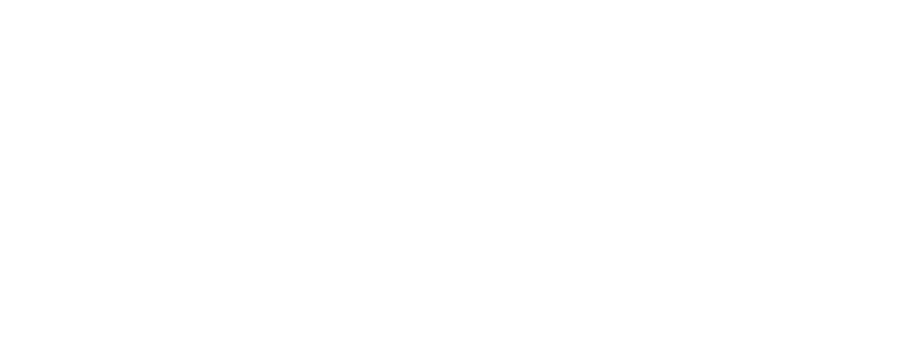
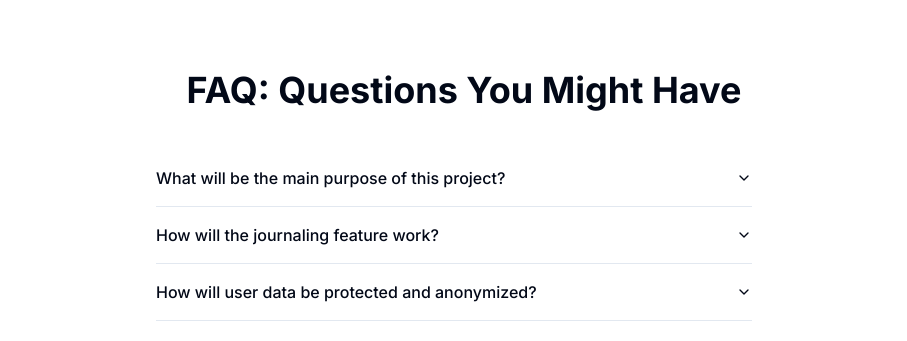
Before and after one commit to Harman-Sahota/Journey-Maps, a Next.js app in the folder frontend/: page / in a window 1280 px wide. Shown: the part 2469-2810 px from the top of the page, without its empty margins (186-1093 px from the left). Before the commit the page ends 2455 px from the top, so only its background shows below. Built offline with nearby package versions, Linux system fonts and the light colour scheme.

Commit message:
faq added

```diff
--- a/frontend/app/page.tsx
+++ b/frontend/app/page.tsx
@@ -10,6 +10,7 @@
   CardTitle,
 } from "@/components/ui/card"
 import LeftRight from "@/components/ui/leftright";
+import Faq from "@/components/ui/faq";
 
 const values = [
   {
@@ -79,6 +80,12 @@
 
       <LeftRight />
 
+      <h2 className="text-4xl mt-32 ml-5 text-center font-bold" id="faq">FAQ: Questions You Might Have</h2>
+
+      <div className="mt-10">
+        <Faq/>
+      </div>
+
     </div>
   );
 }
--- /dev/null
+++ b/frontend/components/ui/faq.tsx
@@ -0,0 +1,32 @@
+import {
+    Accordion,
+    AccordionContent,
+    AccordionItem,
+    AccordionTrigger,
+} from "@/components/ui/accordion";
+
+export default function Faq() {
+    return (
+        <Accordion type="single" className="mx-auto w-full sm:w-2/3 lg:w-1/2" collapsible>
+            <AccordionItem value="What will be the main purpose of this project?">
+                <AccordionTrigger>What will be the main purpose of this project?</AccordionTrigger>
+                <AccordionContent>
+                    The main purpose of this project will be to provide a comprehensive platform for mental health journaling, community support, and personalized guidance. It will aim to empower individuals on their mental health journey by allowing them to document their experiences, connect with others facing similar challenges, access relevant resources, and receive personalized support and guidance.
+                </AccordionContent>
+            </AccordionItem>
+            <AccordionItem value="How will the journaling feature work?">
+                <AccordionTrigger>How will the journaling feature work?</AccordionTrigger>
+                <AccordionContent>
+                    The journaling feature will allow users to create and maintain mental health journals where they can document their thoughts, feelings, symptoms, coping strategies, and progress over time. It will include options to track mood, set goals, and reflect on personal experiences. Users will be able to use the journaling feature as a tool for self-reflection, self-care, and tracking their mental health journey.
+                </AccordionContent>
+            </AccordionItem>
+            <AccordionItem value="How will user data be protected and anonymized?">
+                <AccordionTrigger>How will user data be protected and anonymized?</AccordionTrigger>
+                <AccordionContent>
+                    User data will be protected through industry-standard encryption protocols to ensure its security. Additionally, all data shared within the app will be anonymized, meaning that users' identities will never be revealed when data is collected for analysis or community matching purposes. This will ensure the privacy and confidentiality of users' information.
+                </AccordionContent>
+            </AccordionItem>
+            {/* Add more common questions and answers here */}
+        </Accordion>
+    );
+}
--- a/frontend/components/ui/navbar.tsx
+++ b/frontend/components/ui/navbar.tsx
@@ -30,7 +30,7 @@
     },
     {
         title: "FAQ",
-        href: "#"
+        href: "#faq"
     },
 ]
 
```
